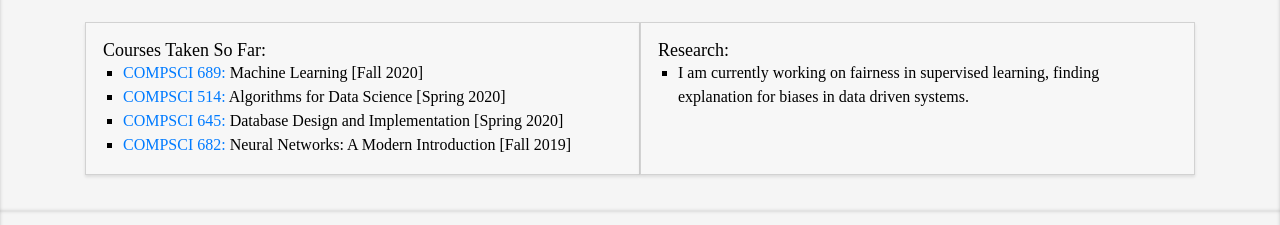
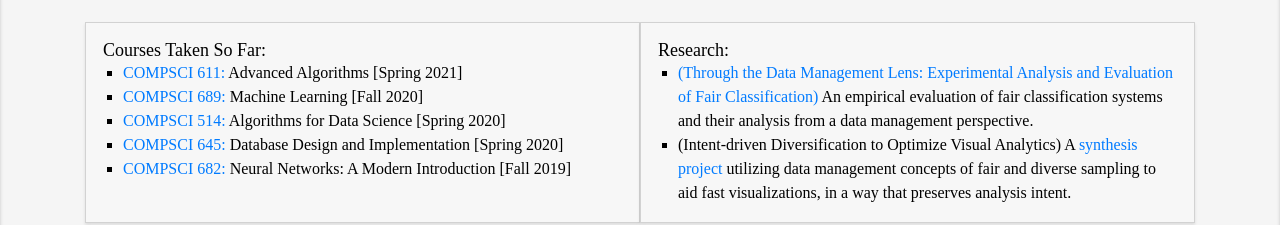
Before and after one commit to maliha93/MalihaIslam, a plain HTML site: page index.html in a window 1280 px wide. Shown: the part 594-819 px from the top of the page. Drawn offline with nearby package versions, Linux system fonts and the light colour scheme.

Commit message:
research projects updated

```diff
--- a/index.html
+++ b/index.html
@@ -104,6 +104,7 @@ License URL: http://creativecommons.org/licenses/by/3.0/
 
 		  			<h5 align="left" class="serif" style="font-size: 18px;"> Courses Taken So Far:</h5>
 		  			<ul style="text-align: left; padding-left: 20px;font-size:16px;" TYPE="square">
+						<li><a href="https://people.cs.umass.edu/~mcgregor/CS611F20/index.html"  target="_blank" class="serif">COMPSCI 611: </a>Advanced Algorithms [Spring 2021]</li>
 		  				<li><a href="https://groups.cs.umass.edu/marlin/2018/10/24/compsci-689-machine-learning/"  target="_blank" class="serif">COMPSCI 689: </a>Machine Learning [Fall 2020]</li>
 		  				<li><a href="https://people.cs.umass.edu/~cmusco/CS514S20/index.html"  target="_blank" class="serif">COMPSCI 514: </a>Algorithms for Data Science [Spring 2020]</li>
 		  				<li><a href="http://avid.cs.umass.edu/courses/645/s2020/index.html"  target="_blank" class="serif">COMPSCI 645: </a>Database Design and Implementation [Spring 2020]</li>
@@ -115,7 +116,9 @@ License URL: http://creativecommons.org/licenses/by/3.0/
 
 		   			<h5 align="left" class="serif" style="font-size: 18px;"> Research:</h5>
 		   			<ul style="text-align: left; padding-left: 20px;font-size:16px;" TYPE="square">
-		  				<li>I am currently working on fairness in supervised learning, finding explanation for biases in data driven systems.</li>
+						<li><a href="https://arxiv.org/abs/2101.07361"  target="_blank" class="serif">(Through the Data Management Lens: Experimental Analysis and Evaluation of Fair Classification)</a> An empirical evaluation of fair classification systems and their analysis from a data management perspective.</li>
+						<li>(Intent-driven Diversification to Optimize Visual Analytics) A <a href="https://www.cics.umass.edu/grads/synthesis-project">synthesis project </a>utilizing data management concepts of fair and diverse sampling to aid fast visualizations, in a way that preserves analysis intent.</li>
+
 		  			</ul>
 				</div>
 
```
